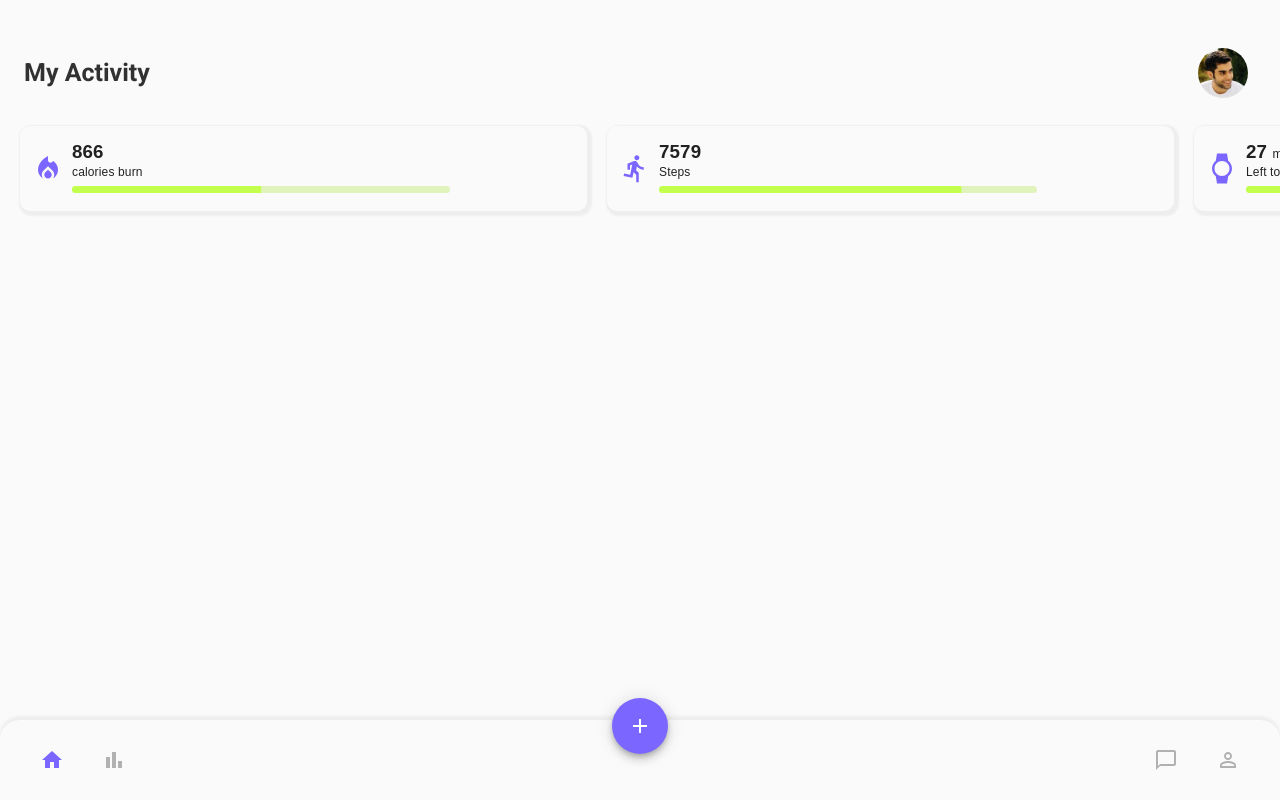
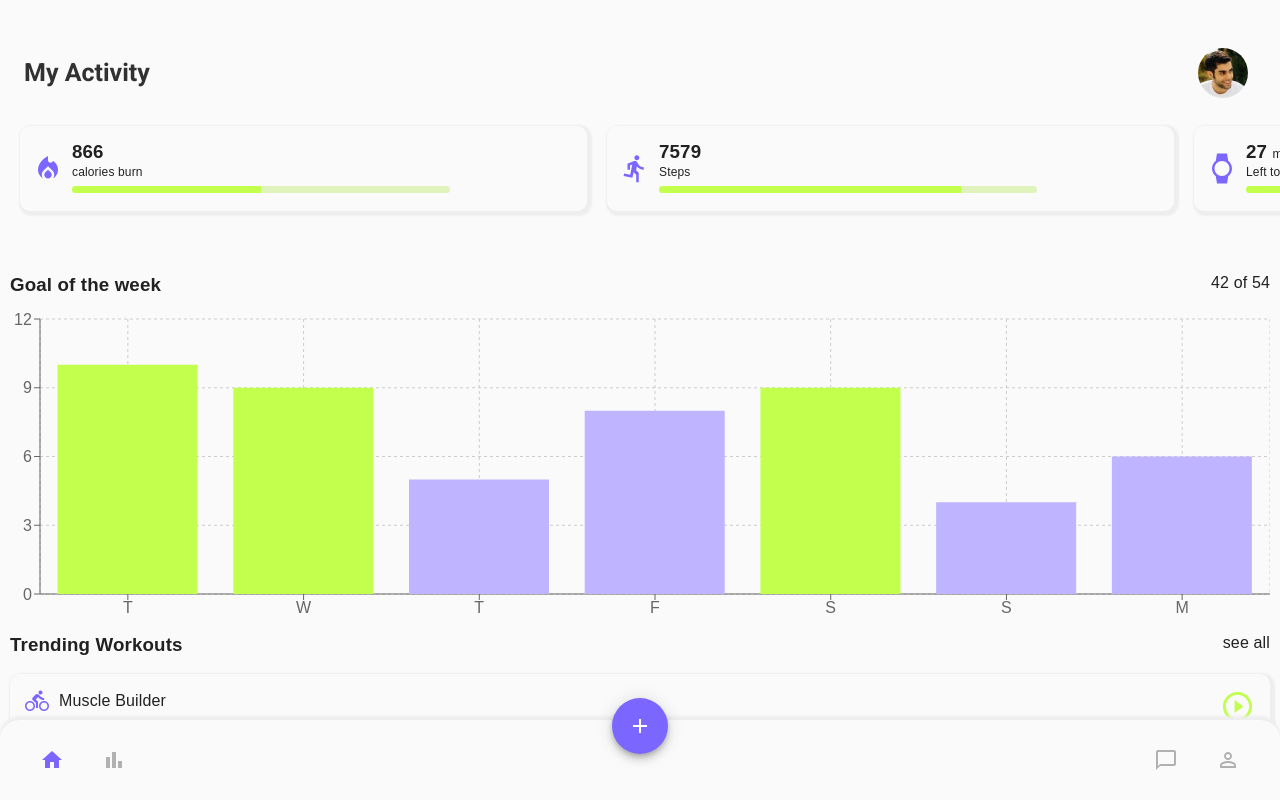
Before and after one commit to tfash09/Weight-App, a React (Create React App) app: page / in a window 1280 px wide. Built offline with nearby package versions, Linux system fonts and the light colour scheme; a web font is replaced by a local one.

Commit message:
charts and trending

```diff
--- a/package.json
+++ b/package.json
@@ -16,6 +16,7 @@
     "react-dom": "^18.2.0",
     "react-router-dom": "^6.2.2",
     "react-scripts": "5.0.1",
+    "recharts": "^2.2.0",
     "web-vitals": "^2.1.4"
   },
   "scripts": {
--- a/src/webpages/homepage/components/cards/cards.module.scss
+++ b/src/webpages/homepage/components/cards/cards.module.scss
@@ -5,6 +5,12 @@
     display: flex;
     // flex-wrap: no-wrap;
     overflow-x: scroll;
+    -ms-overflow-style: none;  /* Internet Explorer 10+ */
+    scrollbar-width: none;  /* Firefox */
+}
+
+.cardContainer::-webkit-scrollbar {
+    display: none;  /* Safari and Chrome */
 }
 
 .card{
--- /dev/null
+++ b/src/webpages/homepage/components/chart/chart.module.scss
@@ -0,0 +1,20 @@
+@import '../../../../styles/scss/variables';
+
+
+.container{
+    padding: 10px;
+    width: 100%;
+    height: 250px;
+    margin-top: 5px;
+}
+
+.number{
+    font-weight: 200;
+    font-size: 16px;
+    float: right;
+}
+
+.chart{
+    width: 100%;
+    height: 350px;
+}
--- /dev/null
+++ b/src/webpages/homepage/components/chart/index.js
@@ -0,0 +1,84 @@
+import React from 'react';
+import styles from './chart.module.scss';
+import {
+    BarChart,
+    Bar,
+    XAxis,
+    YAxis,
+    CartesianGrid,
+    Tooltip,
+    ResponsiveContainer
+  } from "recharts";
+
+
+
+export default function Chart() {
+    const data = [
+    {
+        name: "T",
+        uv: 0,
+        pv: 10,
+    },
+    {
+        name: "W",
+        uv: 0,
+        pv: 9,
+    },
+    {
+        name: "T",
+        uv: 5,
+        pv: 0,
+    },
+    {
+        name: "F",
+        uv: 8,
+        pv: 0,
+    },
+    {
+        name: "S",
+        uv: 0,
+        pv: 9,
+    },
+    {
+        name: "S",
+        uv: 4,
+        pv: 0,
+    },
+    {
+        name: "M",
+        uv: 6,
+        pv: 0,
+    }
+    ];
+    return (
+        <div className={styles.container}>
+            <div className={styles.header}>
+                <h3><span style={{float: "left"}}>Goal of the week</span><span className={styles.number}>42 of 54</span></h3>
+            </div>
+            <div className={styles.chart}>
+                <ResponsiveContainer width="100%">
+                    <BarChart
+                        width={370}
+                        background={{ fill: '#eee' }}
+                        height={280}
+                        data={data}
+                        margin={{
+                            top: 20,
+                            right: 0,
+                            left: -30,
+                            bottom: 25
+                        }}
+                    >
+                        <CartesianGrid strokeDasharray="3 3" />
+                        <XAxis dataKey="name" />
+                        <YAxis />
+                        <Tooltip />
+                        <Bar dataKey="pv" stackId="a" fill="#C3FF4D" />
+                        <Bar dataKey="uv" stackId="a" fill="#beb4ff" />
+                    </BarChart>
+
+                </ResponsiveContainer>
+            </div>
+        </div>
+    )
+}
--- /dev/null
+++ b/src/webpages/homepage/components/trending/index.js
@@ -0,0 +1,26 @@
+import React from 'react';
+import styles from './trending.module.scss';
+import DirectionsBikeIcon from '@mui/icons-material/DirectionsBike';
+import PlayCircleOutlineIcon from '@mui/icons-material/PlayCircleOutline';
+
+
+
+
+export default function Trending() {
+    return (
+        <div className={styles.container}>
+            <div className={styles.header}>
+                <h3><span style={{float: "left"}}>Trending Workouts</span><span className={styles.number}>see all</span></h3>
+                <div style={{clear: "both"}}></div>
+            </div>
+
+            <div className={styles.content}>
+                <div style={{display: "flex"}}>
+                    <DirectionsBikeIcon className={styles.icon} htmlColor="#7B66FF"/>
+                    <h4>Muscle Builder</h4>
+                </div>
+                <PlayCircleOutlineIcon className={styles.icon} htmlColor="#C2FE4D" fontSize='large'/>
+            </div>
+        </div>
+    )
+}
--- /dev/null
+++ b/src/webpages/homepage/components/trending/trending.module.scss
@@ -0,0 +1,35 @@
+@import '../../../../styles/scss/variables';
+
+
+.container{
+    padding: 10px;
+    width: 100%;
+    height: auto;
+    margin-top: 110px;
+}
+
+.number{
+    font-weight: 200;
+    font-size: 16px;
+    float: right;
+}
+
+.header{
+    margin-bottom: 10px;
+}
+
+.content{
+    margin-top: 15px;
+    padding: 15px;
+    display: flex;
+    justify-content: space-between;
+    -webkit-box-shadow:  2px 2px 2px 3px #eee;
+    -moz-box-shadow:  2px 2px 2px 2px #eee;
+    box-shadow: 2px 2px 2px 3px #eee;
+    border-radius: 10px;
+}
+
+h4{
+    font-weight: 300;
+    margin-left: 10px;
+}
--- a/src/webpages/homepage/index.js
+++ b/src/webpages/homepage/index.js
@@ -2,7 +2,9 @@ import React from 'react';
 
 import ResponsiveAppBar from '../../components/navbar';
 import BottomAppBar from '../../components/footerbar';
-import CardList from './components/cards/index'
+import CardList from './components/cards/index';
+import Chart from './components/chart/index';
+import Trending from './components/trending/index';
 
 export default function Homepage() {
 
@@ -12,6 +14,10 @@ export default function Homepage() {
 
             <CardList />
 
+            <Chart />
+
+            <Trending />
+
             <BottomAppBar />
         </div>
     )
```
Also changed, not shown: 1 other file (tests, documents, lock files or other folders).
